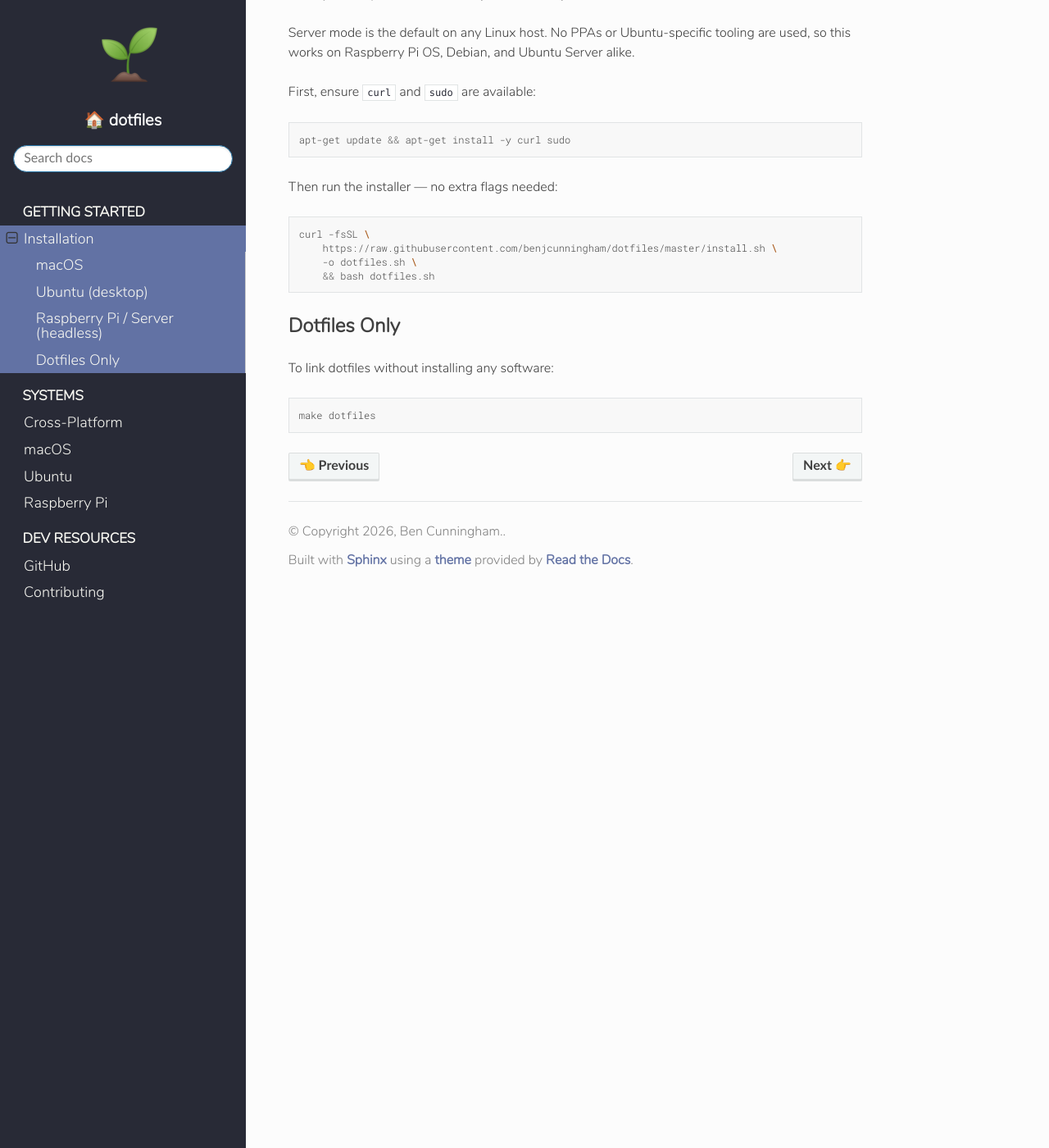
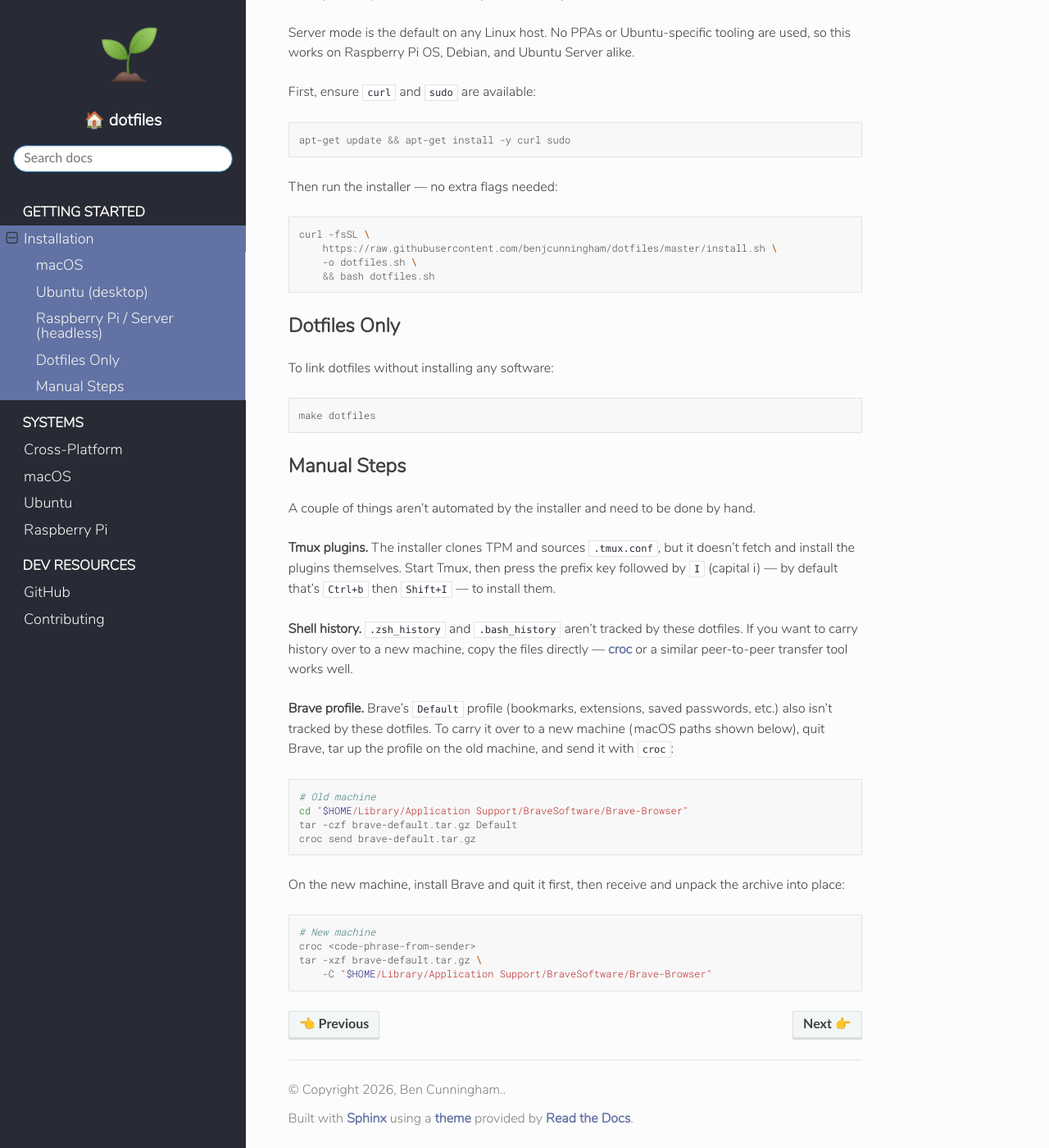
Before and after one commit to benjcunningham/dotfiles, a Sphinx documentation site: the page built from docs/source/installation.rst, in a window 1280 px wide and 1400 px high, scrolled down 1253 px. Shown: the whole window at 82% size. Built offline with Sphinx 7.4.7 and the Read the Docs theme 3.1.0, drawn with Linux system fonts in a browser that asks for light colours.

Commit message:
chore: remove r, add awscli in Brewfile (#122)
* chore: replace r with awscli in Brewfile

Co-Authored-By: Claude Sonnet 5 <noreply@anthropic.com>

* docs: add manual post-install steps (#123)

Document three things the installer doesn't automate: installing Tmux
plugins via TPM's key binding, copying shell history to a new machine
with croc, and migrating a Brave profile the same way.

Co-authored-by: Claude Sonnet 5 <noreply@anthropic.com>

---------

Co-authored-by: Claude Sonnet 5 <noreply@anthropic.com>

```diff
--- a/docs/source/installation.rst
+++ b/docs/source/installation.rst
@@ -83,3 +83,41 @@ To link dotfiles without installing any software:
 .. code-block:: bash
 
     make dotfiles
+
+Manual Steps
+------------
+
+A couple of things aren't automated by the installer and need to be done by
+hand.
+
+**Tmux plugins.** The installer clones TPM and sources ``.tmux.conf``, but it
+doesn't fetch and install the plugins themselves. Start Tmux, then press the
+prefix key followed by ``I`` (capital i) — by default that's ``Ctrl+b`` then
+``Shift+I`` — to install them.
+
+**Shell history.** ``.zsh_history`` and ``.bash_history`` aren't tracked by
+these dotfiles. If you want to carry history over to a new machine, copy the
+files directly — `croc <https://github.com/schollz/croc>`_ or a similar
+peer-to-peer transfer tool works well.
+
+**Brave profile.** Brave's ``Default`` profile (bookmarks, extensions,
+saved passwords, etc.) also isn't tracked by these dotfiles. To carry it
+over to a new machine (macOS paths shown below), quit Brave, tar up the
+profile on the old machine, and send it with ``croc``:
+
+.. code-block:: bash
+
+    # Old machine
+    cd "$HOME/Library/Application Support/BraveSoftware/Brave-Browser"
+    tar -czf brave-default.tar.gz Default
+    croc send brave-default.tar.gz
+
+On the new machine, install Brave and quit it first, then receive and
+unpack the archive into place:
+
+.. code-block:: bash
+
+    # New machine
+    croc <code-phrase-from-sender>
+    tar -xzf brave-default.tar.gz \
+        -C "$HOME/Library/Application Support/BraveSoftware/Brave-Browser"
```
Also changed, not shown: 2 other files.
